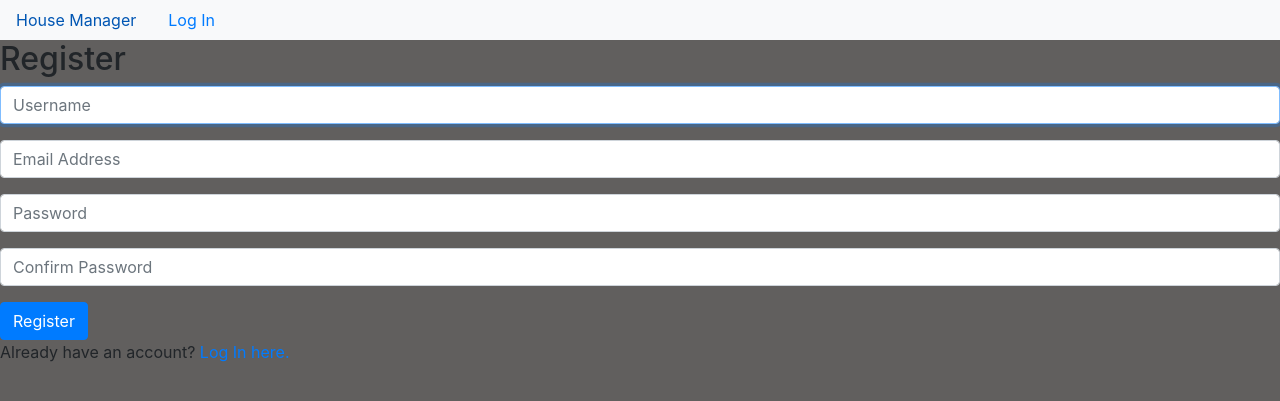
After one commit to crostipunctus/housemouse, a Django app: page /register in a window 1280 px wide. The commit adds this page. Shown: the top 401 px of the page. Run offline with Django 3.2, Linux system fonts and the light colour scheme; some libraries are stand-ins or nearby versions.

Commit message:
added register

```diff
--- a/housemanager/templates/housemanager/login.html
+++ b/housemanager/templates/housemanager/login.html
@@ -21,6 +21,6 @@
         <input class="btn btn-primary" type="submit" value="Login">
     </form>
 
-
+    Don't have an account? <a href="{% url 'register' %}">Register here.</a>
 
 {% endblock %}
--- /dev/null
+++ b/housemanager/templates/housemanager/register.html
@@ -0,0 +1,30 @@
+{% extends "housemanager/layout.html" %}
+
+{% block body %}
+
+    <h2>Register</h2>
+
+    {% if message %}
+        <div>{{ message }}</div>
+    {% endif %}
+
+    <form action="{% url 'register' %}" method="post">
+        {% csrf_token %}
+        <div class="form-group">
+            <input class="form-control" autofocus type="text" name="username" placeholder="Username">
+        </div>
+        <div class="form-group">
+            <input class="form-control" type="email" name="email" placeholder="Email Address">
+        </div>
+        <div class="form-group">
+            <input class="form-control" type="password" name="password" placeholder="Password">
+        </div>
+        <div class="form-group">
+            <input class="form-control" type="password" name="confirmation" placeholder="Confirm Password">
+        </div>
+        <input class="btn btn-primary" type="submit" value="Register">
+    </form>
+
+    Already have an account? <a href="{% url 'login' %}">Log In here.</a>
+
+{% endblock %}
--- a/housemanager/urls.py
+++ b/housemanager/urls.py
@@ -6,6 +6,7 @@ urlpatterns = [
     path("", views.index, name="index"),
     path("login", views.login_view, name="login"),
     path("logout", views.logout_view, name="logout"),
+    path("register", views.register, name="register"),
     path("dogs", views.dogs, name="dogs"),
     path("baby", views.baby, name="baby"),
 
--- a/housemanager/views.py
+++ b/housemanager/views.py
@@ -1,4 +1,5 @@
 from django.contrib.auth import authenticate, login, logout
+from django.contrib.auth.models import User
 from django.db import IntegrityError
 from django.http import HttpResponse, HttpResponseRedirect, JsonResponse
 from django.shortcuts import render, redirect
@@ -50,6 +51,33 @@ def logout_view(request):
     return HttpResponseRedirect(reverse("index"))
 
 
+def register(request):
+    if request.method == "POST":
+        username = request.POST["username"]
+        email = request.POST["email"]
+
+        # Ensure password matches confirmation
+        password = request.POST["password"]
+        confirmation = request.POST["confirmation"]
+        if password != confirmation:
+            return render(request, "housemanager/register.html", {
+                "message": "Passwords must match."
+            })
+
+        # Attempt to create new user
+        try:
+            user = User.objects.create_user(username, email, password)
+            user.save()
+        except IntegrityError:
+            return render(request, "housemanager/register.html", {
+                "message": "Username already taken."
+            })
+        login(request, user)
+        return HttpResponseRedirect(reverse("index"))
+    else:
+        return render(request, "housemanager/register.html")
+
+
 def dogs(request):
     dogs = Dogs.objects.all()
     todo = Todo.objects.all()
```
Also changed, not shown: db.sqlite3, gas.jpeg (added), gas_fUzHT4X.jpeg (added), housemanager/migrations/0005_auto_20210217_0846.py (added), housemanager/migrations/0006_auto_20210217_1203.py (added), housemanager/migrations/0007_delete_house.py (added), housemanager/migrations/0008_todo_todo_date.py (added), housemanager/migrations/0009_auto_20210217_1225.py (added), housemanager/migrations/0010_auto_20210217_1230.py (added), housemanager/migrations/0011_auto_20210217_1231.py (added), housemanager/migrations/0012_bills_vaccine.py (added), housemanager/migrations/0013_auto_20210218_0843.py (added), housemanager/migrations/0014_auto_20210218_0844.py (added), housemanager/migrations/0015_auto_20210218_0847.py (added).
